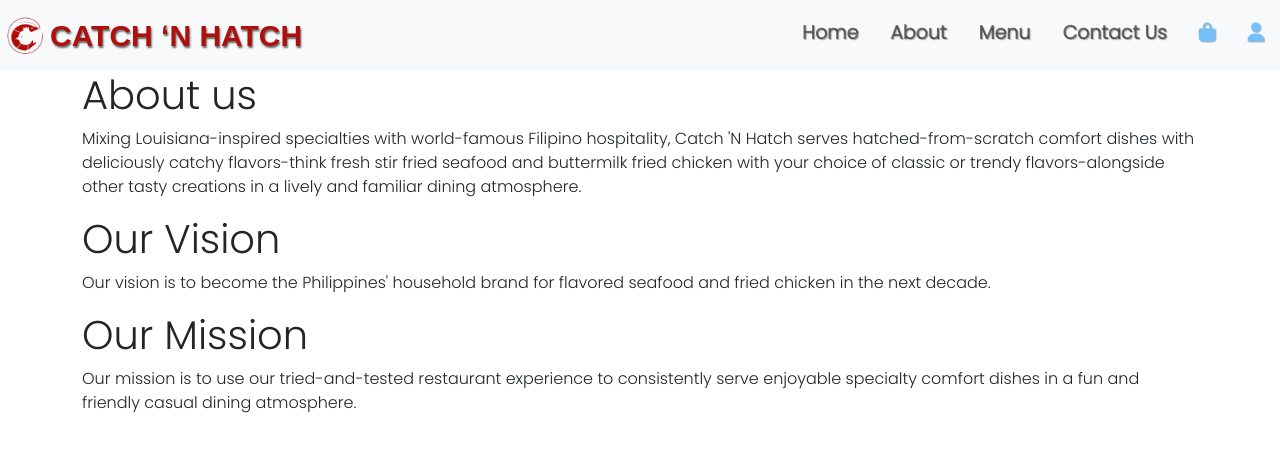
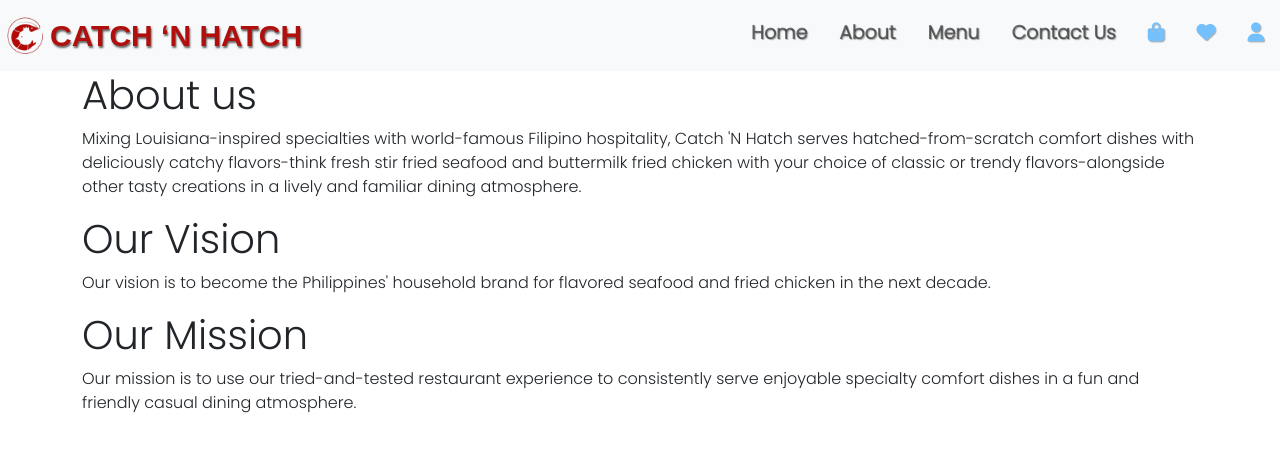
Before and after one commit to jlarellano02/mini-project-2, a website: page about.html in a window 1280 px wide. Drawn offline with nearby package versions, Linux system fonts and the light colour scheme; a web font is replaced by a local one.

Commit message:
add links

```diff
--- a/about.html
+++ b/about.html
@@ -45,11 +45,11 @@
                             <i class="fa-solid fa-bag-shopping fa-icon"></i>
                         </a>
                     </li>
-                    <!-- <li class="nav-item mx-2">
+                    <li class="nav-item mx-2">
                         <a href="#" class="nav-link">
                             <i class="fa-solid fa-heart fa-icon"></i>
                         </a>
-                    </li> -->
+                    </li>
                     <li class="nav-item mx-2" >
                         <a href="#" class="nav-link">
                             <i class="fa-solid fa-user fa-icon"></i>
```
Also changed, not shown: cart.html (+2 -2 lines), contact.html (+2 -2 lines), index.html (+2 -2 lines), menu.html (+2 -2 lines).
